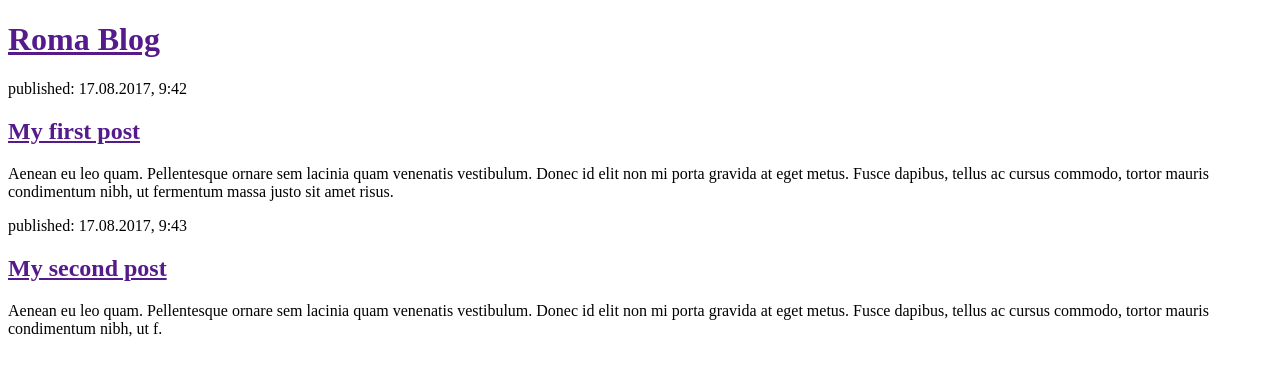
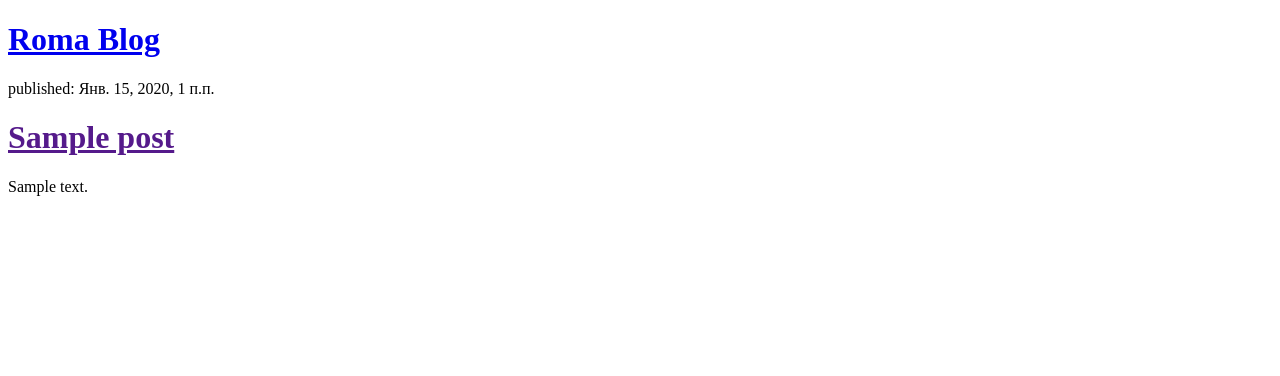
Before and after one commit to RSTarasov/my-first-blog, a Django app: template blog/templates/blog/post_list.html in a window 1280 px wide. Shown: the top 376 px of the page. Run offline with Django 3.2, Linux system fonts and the light colour scheme; the template is opened without the code that fills it: values that come from a table or form of the project are taken from there, others are empty; tables that the repository leaves empty hold one stand-in row (values such as "Sample post").

Commit message:
Modified templates to display posts from database.

```diff
--- a/blog/templates/blog/post_list.html
+++ b/blog/templates/blog/post_list.html
@@ -5,19 +5,15 @@
     </head>
     <body>
         <div>
-        	<h1><a href="">Roma Blog</a></h1>
+        	<h1><a href="/">Roma Blog</a></h1>
         </div>
 
-        <div>
-        	<p>published: 17.08.2017, 9:42</p>
-        	<h2><a href="">My first post</a></h2>
-    	    <p>Aenean eu leo quam. Pellentesque ornare sem lacinia quam venenatis vestibulum. Donec id elit non mi porta gravida at eget metus. Fusce dapibus, tellus ac cursus commodo, tortor mauris condimentum nibh, ut fermentum massa justo sit amet risus.</p>
-        </div>
-
-        <div>
-        	<p>published: 17.08.2017, 9:43</p>
-        	<h2><a href="">My second post</a></h2>
-        	<p>Aenean eu leo quam. Pellentesque ornare sem lacinia quam venenatis vestibulum. Donec id elit non mi porta gravida at eget metus. Fusce dapibus, tellus ac cursus commodo, tortor mauris condimentum nibh, ut f.</p>
-        </div>
+        {% for post in posts %}
+            <div>
+            	<p>published: {{ post.published_date}}</p>
+            	<h1><a href="">{{ post.title }}</a></h1>
+            	<p>{{ post.text|linebreaksbr }}</p>
+            </div>
+        {% endfor %}
     </body>
 </html>
--- a/blog/views.py
+++ b/blog/views.py
@@ -1,7 +1,11 @@
 from django.shortcuts import render
+from django.utils import timezone
+from .models import Post
+
 
 # Create your views here.
 
 
 def post_list(request):
-    return render(request, 'blog/post_list.html', {})
+    posts = Post.objects.filter(published_date__lte=timezone.now()).order_by('published_date')
+    return render(request, 'blog/post_list.html', {'posts': posts})
```
